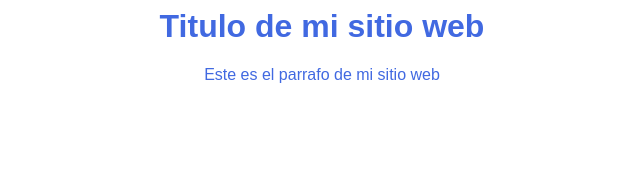
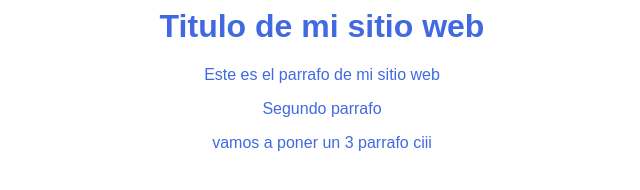
Before and after one commit to TIzkon/TryBlog, a plain HTML site: page archivo html/index.html in a window 1280 px wide. Shown: the whole page, without its empty margins (318-958 px from the left). Drawn offline with Linux system fonts and the light colour scheme.

Commit message:
ponemos un 3 parrafo

```diff
--- a/archivo html/index.html
+++ b/archivo html/index.html
@@ -6,5 +6,7 @@
 <body>
     <h1>Titulo de mi sitio web</h1>
     <p>Este es el parrafo de mi sitio web</p>
+    <p>Segundo parrafo</p>
+    <p>vamos a poner un 3 parrafo ciii</p>
 </body>
 </html>
```
